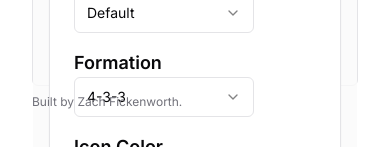
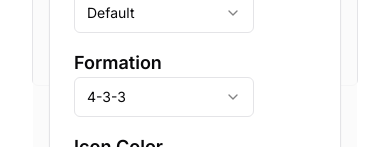
Before and after one commit to zafileo23/squad-builder, a Next.js app in the folder app/: page / in a window 390 px wide. Shown: the part 697-844 px from the top of the page. Built offline with nearby package versions, Linux system fonts and the light colour scheme.

Commit message:
covering up css + responsiveness issues

```diff
--- a/app/src/components/production/footer.jsx
+++ b/app/src/components/production/footer.jsx
@@ -3,7 +3,7 @@ import React from 'react';
 const Footer = () => {
   return (
       // Use the container class to align with GridLayout
-      <div className="container mx-auto px-8">
+      <div className="hidden lg:flex container mx-auto px-8">
         <div className="flex justify-between h-16 items-center"> {/* Ensure vertical centering and consistent height */}
           {/* Logo or title section */}
           <div className="flex-shrink-0 flex items-center">
--- a/app/src/components/production/menu-bar.jsx
+++ b/app/src/components/production/menu-bar.jsx
@@ -14,8 +14,8 @@ const MenuBar = () => {
           {/* Hidden on small screens, visible on medium and up with space-x-8 */}
           <div className="hidden sm:flex sm:space-x-8">
             {/* Navigation links here */}
-            <a href="#" className="text-white px-3 py-2 rounded-md text-sm font-medium">Link 1</a>
-            <a href="#" className="text-white px-3 py-2 rounded-md text-sm font-medium">Link 2</a>
+            {/* <a href="#" className="text-white px-3 py-2 rounded-md text-sm font-medium">Link 1</a>
+            <a href="#" className="text-white px-3 py-2 rounded-md text-sm font-medium">Link 2</a> */}
           </div>
         </div>
       </div>
```
